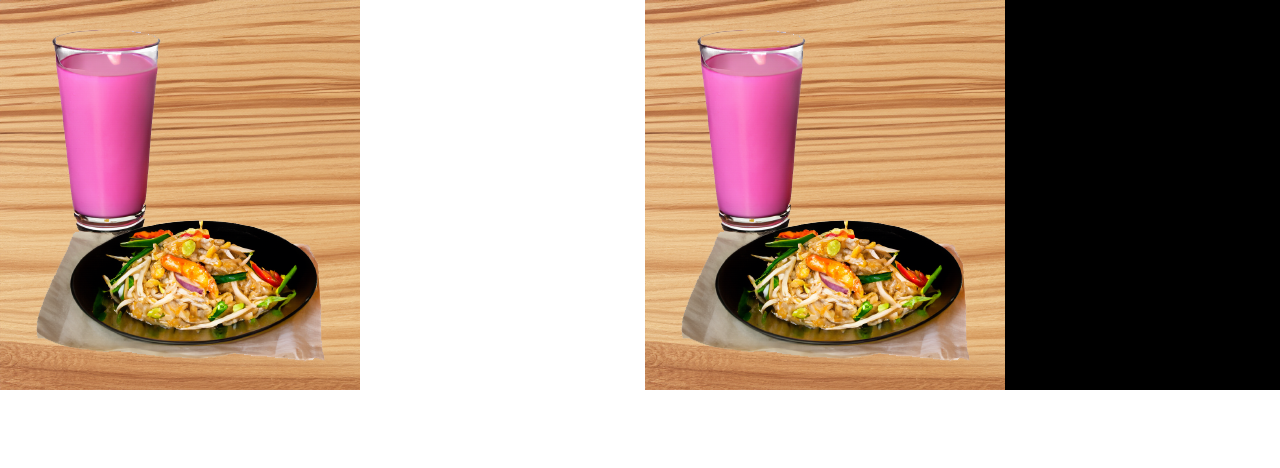
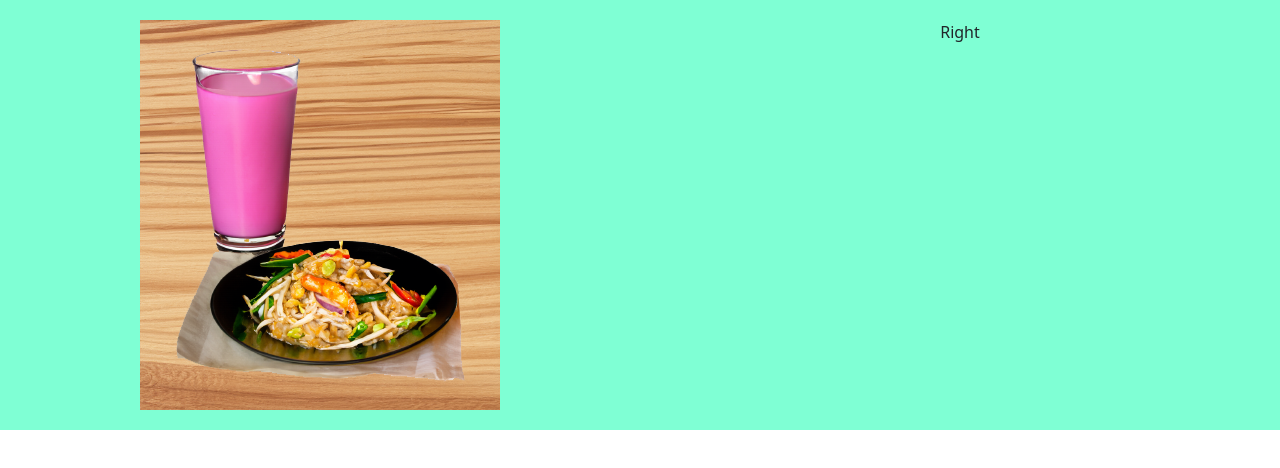
Before and after one commit to KhaNiwat/love-crepe-cafe, a React (Create React App) app in the folder love-crepe-cafe/: page /Option in a window 1280 px wide. Shown: the top 468 px of the page. Built offline with nearby package versions, Linux system fonts and the light colour scheme.

Commit message:
grid option

```diff
--- a/love-crepe-cafe/src/components/css/option.module.css
+++ b/love-crepe-cafe/src/components/css/option.module.css
@@ -1,19 +1,20 @@
 .grid {
   display: grid;
-    grid-template-columns: repeat(2, 1fr); /* Two columns with equal width */
-    grid-gap: 10px; /* Gap between grid items */
+  grid-template-columns: repeat(2,1fr);
+  width: 100%;
 }
 
-  .box {
-    border: 1px solid #ccc; /* Border for the boxes */
+.left_right {
+    padding: 20px 0;
+    width: 100%;
+    background-color: aquamarine;
+    height: auto;
+    text-align: center;
 }
 
-  /* Define individual box styles */
-  .box1 {
-    /* You can add any specific styles for box1 here */
-    background-color: rgb(255, 255, 255);
+/* 390px */
+@media only screen and (max-width: 390px) {
+  .grid{
+    grid-template-columns: repeat(1,1fr);
   }
-
-  .box2 {
-   background-color: black;
 }
--- a/love-crepe-cafe/src/page/option.jsx
+++ b/love-crepe-cafe/src/page/option.jsx
@@ -1,16 +1,23 @@
-import React from "react";
-import All from "../img/All.png";
+import Container from "react-bootstrap/Container";
+import Row from "react-bootstrap/Row";
+import Col from "react-bootstrap/Col";
 import css from "../components/css/option.module.css";
+import logo from "../img/All.png";
+import Button from "react-bootstrap/Button";
+import Card from "react-bootstrap/Card";
+function option() {
+  return (
+    <>
+      <div class={css.grid}>
+        <div class={css.left_right}>
 
-export default function Option() {
-  return (
-    <div className={css.grid}>
-      <div className={css.box1}>
-        <img src={All} alt="" />
+            <img src={logo} alt="" />
+
+        </div>
+        <div class={css.left_right}>Right</div>
       </div>
-      <div className={css.box2}>
-        <img src={All} alt="" />
-      </div>
-    </div>
+    </>
   );
 }
+
+export default option;
```
Lines whose indentation alone changed are shown as unchanged.
